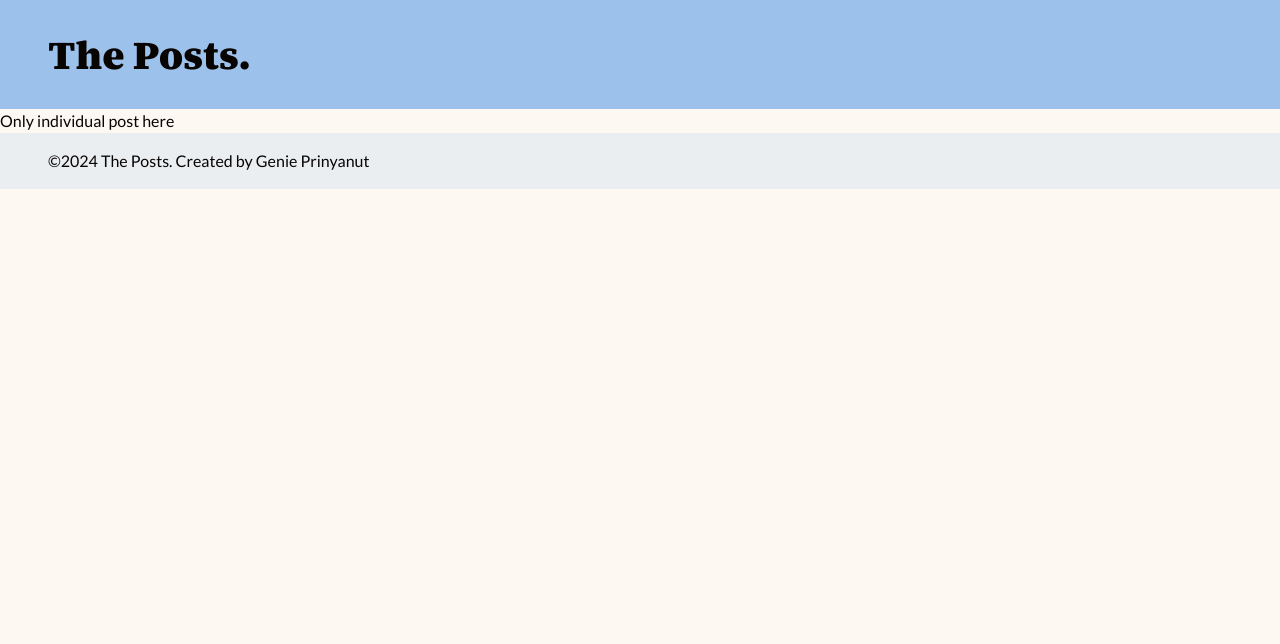
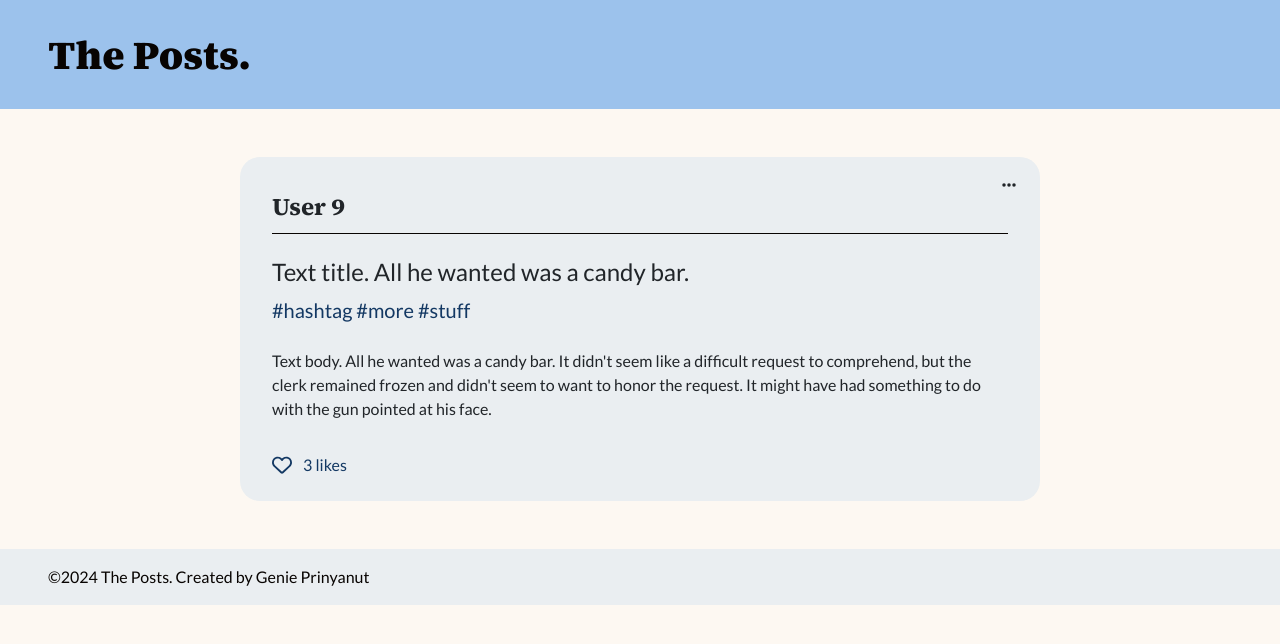
Before and after one commit to GeniePrinie/acteriofetasks, a React (Create React App) app: page /posts/1 in a window 1280 px wide. Shown: the top 644 px of the page. Built offline with nearby package versions, Linux system fonts and the light colour scheme.

Commit message:
Add individual post card shell with styling

```diff
--- a/package.json
+++ b/package.json
@@ -3,6 +3,10 @@
   "version": "0.1.0",
   "private": true,
   "dependencies": {
+    "@fortawesome/fontawesome-svg-core": "^6.5.1",
+    "@fortawesome/free-regular-svg-icons": "^6.5.1",
+    "@fortawesome/free-solid-svg-icons": "^6.5.1",
+    "@fortawesome/react-fontawesome": "^0.2.0",
     "@testing-library/jest-dom": "^5.17.0",
     "@testing-library/react": "^13.4.0",
     "@testing-library/user-event": "^13.5.0",
--- /dev/null
+++ b/src/Components/PostCard.jsx
@@ -0,0 +1,48 @@
+import { faHeart } from "@fortawesome/free-regular-svg-icons";
+import { faEllipsis } from "@fortawesome/free-solid-svg-icons";
+import { FontAwesomeIcon } from "@fortawesome/react-fontawesome";
+
+export const PostCard = () => {
+  return (
+    <div className="center">
+      <div
+        className="card bg-secondary border-0 my-5 py-2 px-3 mx-auto"
+        style={{ maxWidth: "800px" }}
+      >
+        <div
+          className="cursor pt-3 pe-4"
+          style={{ position: "absolute", top: "0", right: "0" }}
+        >
+          <FontAwesomeIcon icon={faEllipsis} />
+        </div>
+
+        <div className="card-body">
+          <div
+            className="user fs-4 py-2 border-black"
+            style={{ borderBottom: "1px solid" }}
+          >
+            User 9
+          </div>
+          <h1 className="card-title fs-4 pb-0 pt-4">
+            Text title. All he wanted was a candy bar.
+          </h1>
+          <span className="fs-5 text-dark pt-0">#hashtag #more #stuff</span>
+          <p className="card-text pt-4 pb-3">
+            Text body. All he wanted was a candy bar. It didn't seem like a
+            difficult request to comprehend, but the clerk remained frozen and
+            didn't seem to want to honor the request. It might have had
+            something to do with the gun pointed at his face.
+          </p>
+
+          <FontAwesomeIcon
+            icon={faHeart}
+            size="lg"
+            className="me-2 cursor text-dark"
+          />
+
+          <span className="text-dark"> 3 likes</span>
+        </div>
+      </div>
+    </div>
+  );
+};
--- a/src/Post.jsx
+++ b/src/Post.jsx
@@ -1,3 +1,9 @@
+import { PostCard } from "./Components/PostCard";
+
 export function Post() {
-  return <div>Only individual post here</div>;
+  return (
+    <div className="container">
+      <PostCard />
+    </div>
+  );
 }
--- a/src/styles.scss
+++ b/src/styles.scss
@@ -25,11 +25,19 @@ a:hover {
   color: $black;
 }
 
-.logo {
+.logo,
+.user {
   font-family: "Source Serif 4", serif;
   font-optical-sizing: auto;
+  font-style: normal;
+}
+
+.logo {
   font-weight: 900;
-  font-style: normal;
+}
+
+.user {
+  font-weight: 700;
 }
 
 .card {
@@ -40,3 +48,7 @@ a:hover {
 .card:hover {
   box-shadow: 0px 4px 8px rgba(0, 0, 0, 0.2);
 }
+
+.cursor {
+  cursor: pointer;
+}
```
Also changed, not shown: 1 other file (tests, documents, lock files or other folders).
